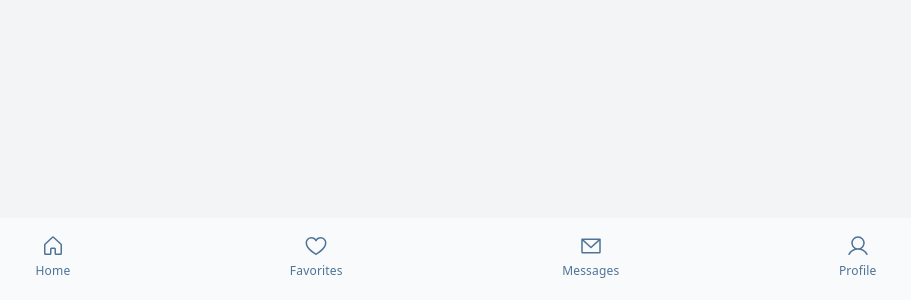
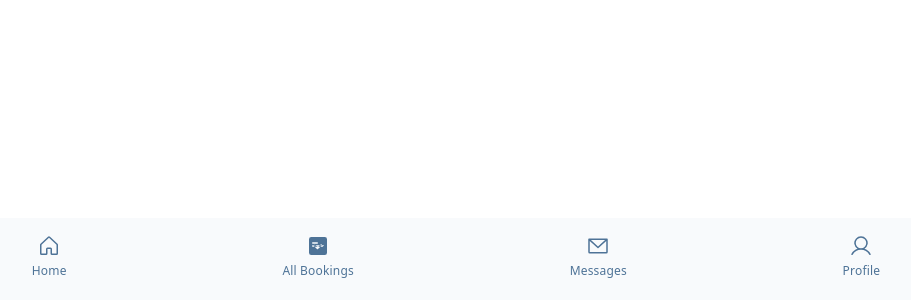
Before and after one commit to Amit-Kumar63/service-hub, a React (Vite) app in the folder frontend/: page /user in a window 1280 px wide. Shown: the part 500-800 px from the top of the page, without its empty margins (184-1095 px from the left). Built offline with nearby package versions, Linux system fonts and the light colour scheme.

Commit message:
Refactor user-related pages: remove Favorites, add AllBookings, and update routing; implement Toast notifications in Login

```diff
--- a/frontend/src/App.jsx
+++ b/frontend/src/App.jsx
@@ -22,7 +22,7 @@ const PrivateRoute = lazy(() => import('./pages/PrivateRoutes'))
 const UserBookingsSummary = lazy(() => import('./pages/UserBookingsSummary'))
 const ProviderProfile = lazy(() => import('./pages/ProviderProfile'))
 const MessagePage = lazy(() => import('./pages/Message'))
-const Favorites = lazy(() => import('./pages/Favorites'))
+const AllBookings = lazy(() => import('./pages/AllBookings'))
 
 const App = () => {
   const token = localStorage.getItem('token');
@@ -59,9 +59,9 @@ const App = () => {
          <MessagePage />
          </UserProtectWrapper>
        } />
-       <Route path='favorites' element={
+       <Route path='all-bookings' element={
          <UserProtectWrapper isLoading={isLoading} isError={isError} isSuccess={isSuccess}>
-         <Favorites user={user} />
+         <AllBookings user={user} />
          </UserProtectWrapper>
        } />
       </Route>
--- a/frontend/src/components/NavigationBar.jsx
+++ b/frontend/src/components/NavigationBar.jsx
@@ -1,54 +1,90 @@
-import React from 'react'
-import { NavLink } from 'react-router-dom'
+import React from "react";
+import { NavLink, useLocation } from "react-router-dom";
 
 const NavigationBar = () => {
+  const location = useLocation();
+  const isActivePath = (path) => location.pathname === path;
     return (
-    <div className='w-full fixed bottom-0'>
-        <div className='flex items-center justify-evenly w-full gap-2 pt-4 px-2 bg-slate-50'>
-          <NavLink to='/user/home'
-          className={({isActive})=> `flex flex-col gap-1 items-center ${isActive ? 'text-[#1a80e6]' : 'text-[#4e7397]'}`}
-          >
-            <svg xmlns="http://www.w3.org/2000/svg" width="24px" height="24px" fill="currentColor" viewBox="0 0 256 256">
-                <path
-                  d="M218.83,103.77l-80-75.48a1.14,1.14,0,0,1-.11-.11,16,16,0,0,0-21.53,0l-.11.11L37.17,103.77A16,16,0,0,0,32,115.55V208a16,16,0,0,0,16,16H96a16,16,0,0,0,16-16V160h32v48a16,16,0,0,0,16,16h48a16,16,0,0,0,16-16V115.55A16,16,0,0,0,218.83,103.77ZM208,208H160V160a16,16,0,0,0-16-16H112a16,16,0,0,0-16,16v48H48V115.55l.11-.1L128,40l79.9,75.43.11.1Z"
-                ></path>
+        <footer className="w-full fixed bottom-0">
+            <div className="flex items-center justify-evenly w-full gap-2 pt-4 px-2 bg-slate-50">
+                <NavLink
+                    to="/user/home"
+                    className={({ isActive }) =>
+                        `flex flex-col gap-1 items-center ${
+                            isActive ? "text-[#1a80e6]" : "text-[#4e7397]"
+                        }`
+                    }>
+                    <svg
+                        xmlns="http://www.w3.org/2000/svg"
+                        width="24px"
+                        height="24px"
+                        fill="currentColor"
+                        viewBox="0 0 256 256">
+                        <path d="M218.83,103.77l-80-75.48a1.14,1.14,0,0,1-.11-.11,16,16,0,0,0-21.53,0l-.11.11L37.17,103.77A16,16,0,0,0,32,115.55V208a16,16,0,0,0,16,16H96a16,16,0,0,0,16-16V160h32v48a16,16,0,0,0,16,16h48a16,16,0,0,0,16-16V115.55A16,16,0,0,0,218.83,103.77ZM208,208H160V160a16,16,0,0,0-16-16H112a16,16,0,0,0-16,16v48H48V115.55l.11-.1L128,40l79.9,75.43.11.1Z"></path>
                     </svg>
-            <span className='text-xs font-medium leading-normal tracking-[0.015em]'>Home</span>
+                    <span className="text-xs font-medium leading-normal tracking-[0.015em]">
+                        Home
+                    </span>
                 </NavLink>
-            <NavLink to='/user/favorites'
-            className={({isActive})=> `flex flex-col gap-1 items-center ${isActive ? 'text-[#1a80e6]' : 'text-[#4e7397]'}`}
-            >
-            <svg xmlns="http://www.w3.org/2000/svg" width="24px" height="24px" fill="currentColor" viewBox="0 0 256 256">
-                <path
-                  d="M178,32c-20.65,0-38.73,8.88-50,23.89C116.73,40.88,98.65,32,78,32A62.07,62.07,0,0,0,16,94c0,70,103.79,126.66,108.21,129a8,8,0,0,0,7.58,0C136.21,220.66,240,164,240,94A62.07,62.07,0,0,0,178,32ZM128,206.8C109.74,196.16,32,147.69,32,94A46.06,46.06,0,0,1,78,48c19.45,0,35.78,10.36,42.6,27a8,8,0,0,0,14.8,0c6.82-16.67,23.15-27,42.6-27a46.06,46.06,0,0,1,46,46C224,147.61,146.24,196.15,128,206.8Z"
-                ></path>
+                <NavLink
+                    to="/user/all-bookings"
+                    className={`flex flex-col gap-1 items-center ${ isActivePath('/user/all-bookings') ? "text-[#1a80e6]" : "text-[#4e7397]" }`
+                    }>
+                    <svg
+                        xmlns="http://www.w3.org/2000/svg"
+                        width="24px"
+                        height="24px"
+                        fill="currentColor"
+                        viewBox="0 0 256 256">
+                        <path d="M200,32H56A24,24,0,0,0,32,56V200a24,24,0,0,0,24,24H200a24,24,0,0,0,24-24V56A24,24,0,0,0,200,32ZM128,160a8,8,0,0,1-11.31,0l-32-32a8,8,0,0,1,11.31-11.31L128,139.69l28.62-28.62a8,8,0,0,1,11.31,11.31ZM128,96a8,8,0,0,1-8,8H72a8,8,0,0,1,0-16h48a8,8,0,0,1,8,8Zm56,32a8,8,0,0,1-8,8H72a8,8,0,0,1,0-16h112a8,8,0,0,1,8,8Z"></path>
                     </svg>
-            <span className='text-xs font-medium leading-normal tracking-[0.015em]'>Favorites</span>
+
+                    <span className="text-xs font-medium leading-normal tracking-[0.015em]">
+                        All Bookings
+                    </span>
                 </NavLink>
-            <NavLink to='/user/message'
-            className={({isActive})=> `flex flex-col gap-1 items-center ${isActive ? 'text-[#1a80e6]' : 'text-[#4e7397]'}`}
-            >
-            <svg xmlns="http://www.w3.org/2000/svg" width="24px" height="24px" fill="currentColor" viewBox="0 0 256 256">
-                <path
-                  d="M224,48H32a8,8,0,0,0-8,8V192a16,16,0,0,0,16,16H216a16,16,0,0,0,16-16V56A8,8,0,0,0,224,48ZM203.43,64,128,133.15,52.57,64ZM216,192H40V74.19l82.59,75.71a8,8,0,0,0,10.82,0L216,74.19V192Z"
-                ></path>
+                <NavLink
+                    to="/user/message"
+                    className={({ isActive }) =>
+                        `flex flex-col gap-1 items-center ${
+                            isActive ? "text-[#1a80e6]" : "text-[#4e7397]"
+                        }`
+                    }>
+                    <svg
+                        xmlns="http://www.w3.org/2000/svg"
+                        width="24px"
+                        height="24px"
+                        fill="currentColor"
+                        viewBox="0 0 256 256">
+                        <path d="M224,48H32a8,8,0,0,0-8,8V192a16,16,0,0,0,16,16H216a16,16,0,0,0,16-16V56A8,8,0,0,0,224,48ZM203.43,64,128,133.15,52.57,64ZM216,192H40V74.19l82.59,75.71a8,8,0,0,0,10.82,0L216,74.19V192Z"></path>
                     </svg>
-            <span className='text-xs font-medium leading-normal tracking-[0.015em]'>Messages</span>
+                    <span className="text-xs font-medium leading-normal tracking-[0.015em]">
+                        Messages
+                    </span>
                 </NavLink>
-            <NavLink to='/user/profile'
-            className={({isActive})=> `flex flex-col gap-1 items-center ${isActive ? 'text-[#1a80e6]' : 'text-[#4e7397]'}`}
-            >
-            <svg xmlns="http://www.w3.org/2000/svg" width="24px" height="24px" fill="currentColor" viewBox="0 0 256 256">
-                <path
-                  d="M230.92,212c-15.23-26.33-38.7-45.21-66.09-54.16a72,72,0,1,0-73.66,0C63.78,166.78,40.31,185.66,25.08,212a8,8,0,1,0,13.85,8c18.84-32.56,52.14-52,89.07-52s70.23,19.44,89.07,52a8,8,0,1,0,13.85-8ZM72,96a56,56,0,1,1,56,56A56.06,56.06,0,0,1,72,96Z"
-                ></path>
+                <NavLink
+                    to="/user/profile"
+                    className={({ isActive }) =>
+                        `flex flex-col gap-1 items-center ${
+                            isActive ? "text-[#1a80e6]" : "text-[#4e7397]"
+                        }`
+                    }>
+                    <svg
+                        xmlns="http://www.w3.org/2000/svg"
+                        width="24px"
+                        height="24px"
+                        fill="currentColor"
+                        viewBox="0 0 256 256">
+                        <path d="M230.92,212c-15.23-26.33-38.7-45.21-66.09-54.16a72,72,0,1,0-73.66,0C63.78,166.78,40.31,185.66,25.08,212a8,8,0,1,0,13.85,8c18.84-32.56,52.14-52,89.07-52s70.23,19.44,89.07,52a8,8,0,1,0,13.85-8ZM72,96a56,56,0,1,1,56,56A56.06,56.06,0,0,1,72,96Z"></path>
                     </svg>
-            <span className='text-xs font-medium leading-normal tracking-[0.015em]'>Profile</span>
+                    <span className="text-xs font-medium leading-normal tracking-[0.015em]">
+                        Profile
+                    </span>
                 </NavLink>
             </div>
             <div className="h-5 bg-slate-50"></div>
-    </div>
-  )
-}
+        </footer>
+    );
+};
 
-export default NavigationBar
+export default NavigationBar;
--- a/frontend/src/components/UserBookingsList.jsx
+++ b/frontend/src/components/UserBookingsList.jsx
@@ -5,8 +5,8 @@ const UserBookingsList = ({user}) => {
   return (
     <div className="mt-6">
             <h2 className="font-bold text-lg mb-3">Bookings</h2>
-            {user?.user.bookings.map((booking, index) => (
-      <Link to='/user-booking-summary' state={{booking}} key={index}>
+            {user?.user.bookings.slice(0, 3).reverse().map((booking, index) => (
+      <Link to='/user/user-booking-summary' state={{booking}} key={index}>
               <div
                 className="flex justify-between border-b py-2 font-semibold text-sm"
               >
--- /dev/null
+++ b/frontend/src/pages/AllBookings.jsx
@@ -0,0 +1,13 @@
+import { useState } from 'react'
+import UserBookingsList from '../components/UserBookingsList'
+
+const AllBookings = ({user}) => {
+  const [userData, setUserData] = useState(user || {})
+  return (
+    <div className='bg-white w-full h-full px-4'>
+      <UserBookingsList user={userData}/>
+    </div>
+  )
+}
+
+export default AllBookings
--- a/frontend/src/pages/BookingFinished.jsx
+++ b/frontend/src/pages/BookingFinished.jsx
@@ -1,4 +1,3 @@
-// BookingFinished.jsx
 import React, { useEffect } from 'react';
 import { useNavigate } from 'react-router-dom';
 import gsap from 'gsap';
--- a/frontend/src/pages/Favorites.jsx
+++ /dev/null
@@ -1,9 +0,0 @@
-import React from 'react'
-
-const Favorites = () => {
-  return (
-    <div>Favorites</div>
-  )
-}
-
-export default Favorites
--- a/frontend/src/pages/Profile.jsx
+++ b/frontend/src/pages/Profile.jsx
@@ -1,5 +1,5 @@
 import React from "react";
-import { useNavigate } from "react-router-dom";
+import { Link, useNavigate } from "react-router-dom";
 import axios from "axios";
 import { CircularProgress } from "@mui/material";
 import UserBookingsList from "../components/UserBookingsList";
@@ -23,7 +23,7 @@ const ProfilePage = ({ user, isLoading, isSuccess }) => {
      console.error({message: error.message});
   }}
   return (
-    <div className="bg-white min-h-screen flex justify-center items-center p-4">
+    <div className="bg-white min-h-screen flex justify-center items-center p-4 pb-20">
       {
         isLoading ? (
           <div className="w-full h-full flex flex-col justify-center items-center">
@@ -31,9 +31,9 @@ const ProfilePage = ({ user, isLoading, isSuccess }) => {
             <CircularProgress />
           </div>
         )  : isSuccess && (
-          <div className="p-6 w-full">
+          <div className="p-2 w-full">
           {/* Back Button */}
-          <div onClick={()=> window.history.back() } className="text-gray-500 text-2xl mb-4">&larr;</div>
+          <div onClick={()=> navigate(-1) } className="text-gray-500 text-2xl mb-4">&larr;</div>
 
           {/* Profile Section */}
           <div className="text-center">
@@ -84,7 +84,14 @@ const ProfilePage = ({ user, isLoading, isSuccess }) => {
           </div>
 
           {/* Bookings Section */}
+          <div>
           <UserBookingsList user={user} />
+          <Link
+          className={`${user?.user.bookings.length <= 3 ? "hidden" : 'flex'} justify-center py-2 mt-5 mx-auto px-3 text-sm text-slate-700 border border-solid border-slate-200 font-semibold w-fit rounded-md `}
+          to='/user/all-bookings'>
+            View all bookings
+          </Link>
+          </div>
         </div>
         )
       }
--- a/frontend/src/pages/UserLayout.jsx
+++ b/frontend/src/pages/UserLayout.jsx
@@ -12,12 +12,12 @@ const UserLayout = () => {
         skip: !token,
     });
   return (
-    <div className="min-h-screen bg-gray-100 w-full">
+    <>
       <main>
         <Outlet context={{user, isLoading}}/>
       </main>
       <NavigationBar />
-    </div>
+    </>
   );
 };
 
```
Also changed, not shown: frontend/src/components/Toast.jsx (added, +19 -0 lines), frontend/src/pages/Home.jsx (+6 -5 lines), frontend/src/pages/Login.jsx (+10 -1 lines). Lines whose indentation alone changed are shown as unchanged.
